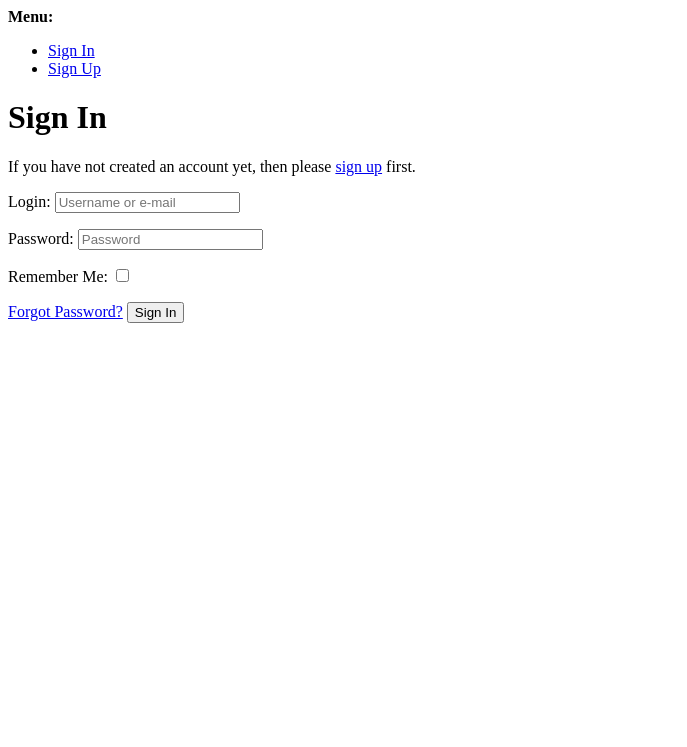
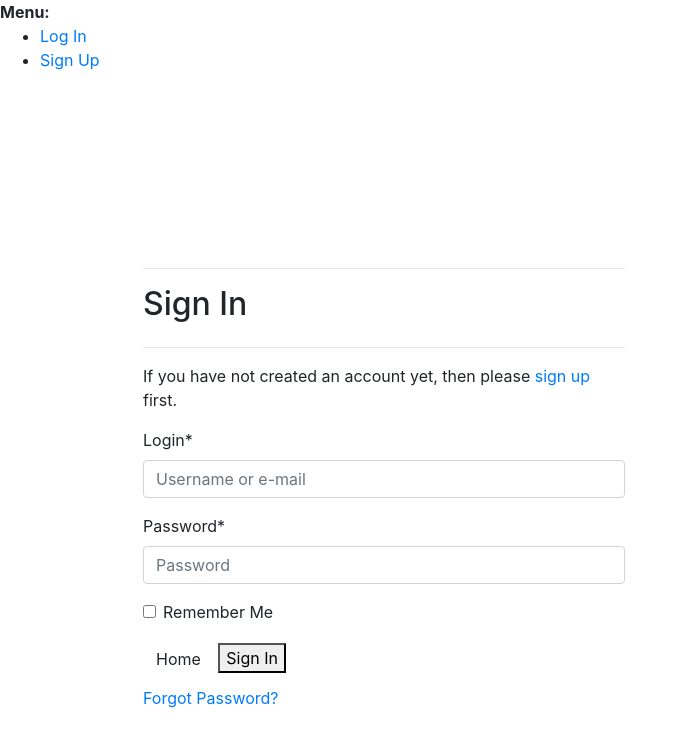
Before and after one commit to mikedjgreen/MSP4_art_sales, a Django app: page /accounts/login/ in a window 1280 px wide. Shown: the top 747 px of the page, without its empty margins (0-687 px from the left). Run offline with Django 3.2, Linux system fonts and the light colour scheme; parts of the project's set-up code (start-up, migrations or seed data) failed here and were passed over; some libraries are stand-ins or nearby versions.

Commit message:
Installed crispy forms for allauth account login page

```diff
--- a/docs/installs.txt
+++ b/docs/installs.txt
@@ -36,3 +36,7 @@
 Requirement already satisfied: chardet<5,>=3.0.2 in /home/gitpod/.pyenv/versions/3.8.7/lib/python3.8/site-packages (from requests->django-allauth) (4.0.0)
 Requirement already satisfied: urllib3<1.27,>=1.21.1 in /home/gitpod/.pyenv/versions/3.8.7/lib/python3.8/site-packages (from requests->django-allauth) (1.26.2)
 Requirement already satisfied: certifi>=2017.4.17 in /home/gitpod/.pyenv/versions/3.8.7/lib/python3.8/site-packages (from requests->django-allauth) (2020.12.5)
+Collecting django-crispy-forms
+  Downloading django_crispy_forms-1.11.1-py3-none-any.whl (108 kB)
+Installing collected packages: django-crispy-forms
+Successfully installed django-crispy-forms-1.11.1
--- /dev/null
+++ b/templates/allauth/account/base.html
@@ -0,0 +1,15 @@
+{% extends "base.html" %}
+
+{% block content %}
+    <div class="container header-container">
+        <div class="overlay"></div>
+        <div class="row">
+            <div class="col-6">
+                <div class="allauth-form-inner-content">
+                    {% block inner_content %}
+                    {% endblock %}
+                </div>
+            </div>
+        </div>
+    </div>
+{% endblock %}
--- /dev/null
+++ b/templates/allauth/account/login.html
@@ -0,0 +1,51 @@
+{% extends "account/base.html" %}
+
+{% load i18n %}
+{% load account socialaccount %}
+
+{% block head_title %}{% trans "Sign In" %}{% endblock %}
+
+{% block inner_content %}
+
+<hr>
+<h2 class="logo-font mb-4">{% trans "Sign In" %}</h2>
+<hr>
+
+{% get_providers as socialaccount_providers %}
+
+{% if socialaccount_providers %}
+<p>{% blocktrans with site.name as site_name %}Please sign in with one
+of your existing third party accounts. Or, <a href="{{ signup_url }}">sign up</a>
+for a {{ site_name }} account and sign in below:{% endblocktrans %}</p>
+
+<div class="socialaccount_ballot">
+
+  <ul class="socialaccount_providers">
+    {% include "socialaccount/snippets/provider_list.html" with process="login" %}
+  </ul>
+
+  <div class="login-or">{% trans 'or' %}</div>
+
+</div>
+
+{% include "socialaccount/snippets/login_extra.html" %}
+
+{% else %}
+<p>{% blocktrans %}If you have not created an account yet, then please
+<a href="{{ signup_url }}">sign up</a> first.{% endblocktrans %}</p>
+{% endif %}
+
+<form class="login" method="POST" action="{% url 'account_login' %}">
+  {% csrf_token %}
+  {{ form|crispy }}
+  {% if redirect_field_value %}
+  <input type="hidden" name="{{ redirect_field_name }}" value="{{ redirect_field_value }}" />
+  {% endif %}
+  <a class="btn btn-outline-black rounded-0" href="{% url 'home' %}">Home</a>
+  <button class="primaryAction" type="submit">{% trans "Sign In" %}</button>
+  <p class="mt-2">
+    <a class="button secondaryAction" href="{% url 'account_reset_password' %}">{% trans "Forgot Password?" %}</a>
+  </p>
+</form>
+
+{% endblock %}
--- /dev/null
+++ b/templates/allauth/account/messages/logged_in.txt
@@ -0,0 +1,4 @@
+{% load account %}
+{% load i18n %}
+{% user_display user as name %}
+{% blocktrans %}Successfully signed in as {{name}}.{% endblocktrans %}
--- /dev/null
+++ b/templates/allauth/account/messages/logged_out.txt
@@ -0,0 +1,2 @@
+{% load i18n %}
+{% blocktrans %}You have signed out.{% endblocktrans %}
--- a/templates/base.html
+++ b/templates/base.html
@@ -60,9 +60,9 @@
       <ul>
         {% if user.is_authenticated %}
             <li><a href="{% url 'account_email' %}">Change E-mail</a></li>
-            <li><a href="{% url 'account_logout' %}">Sign Out</a></li>
+            <li><a href="{% url 'account_logout' %}">Log Out</a></li>
         {% else %}
-            <li><a href="{% url 'account_login' %}">Sign In</a></li>
+            <li><a href="{% url 'account_login' %}">Log In</a></li>
             <li><a href="{% url 'account_signup' %}">Sign Up</a></li>
         {% endif %}
       </ul>
```
Also changed, not shown: msp4_art_sales/settings.py (+8 -0 lines).
